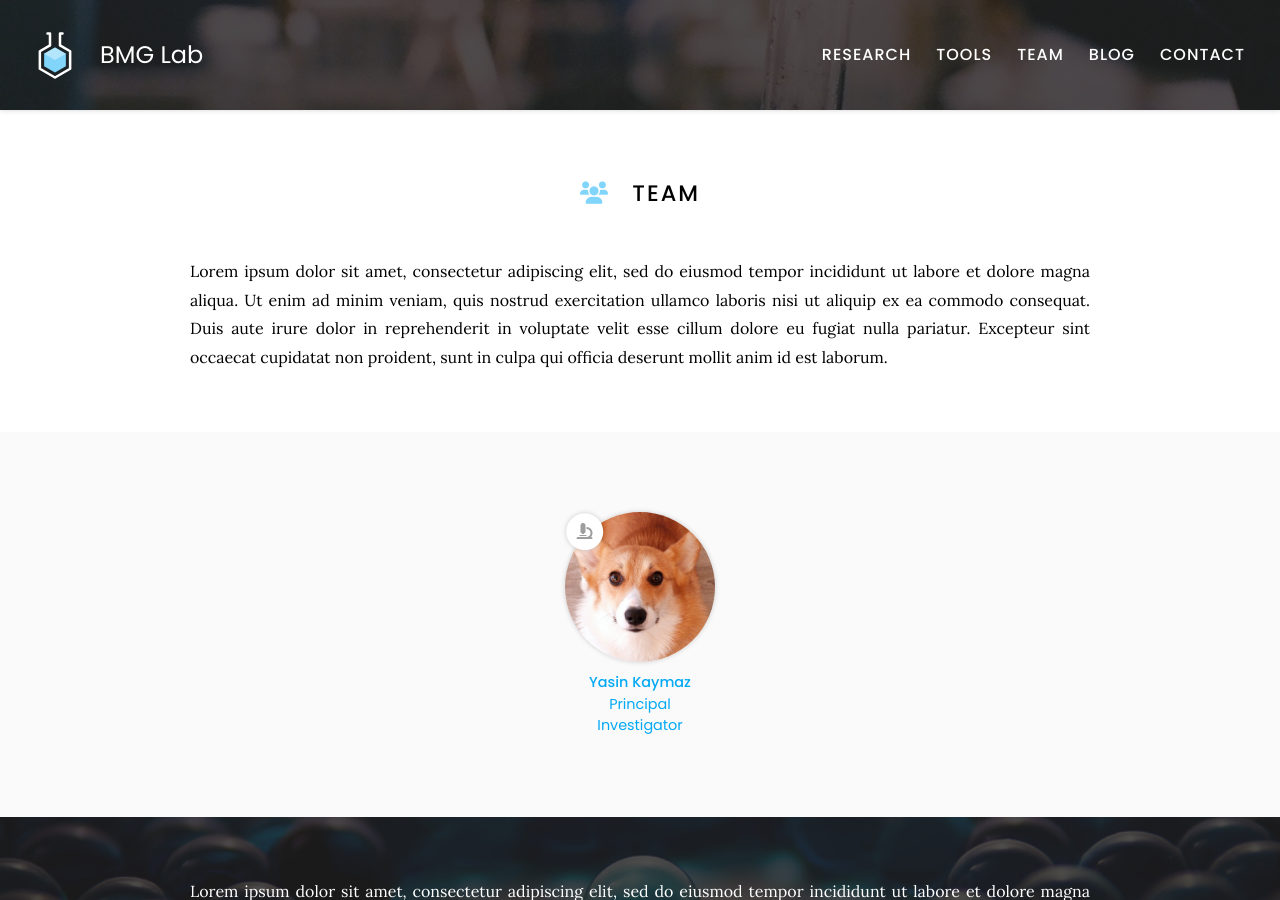
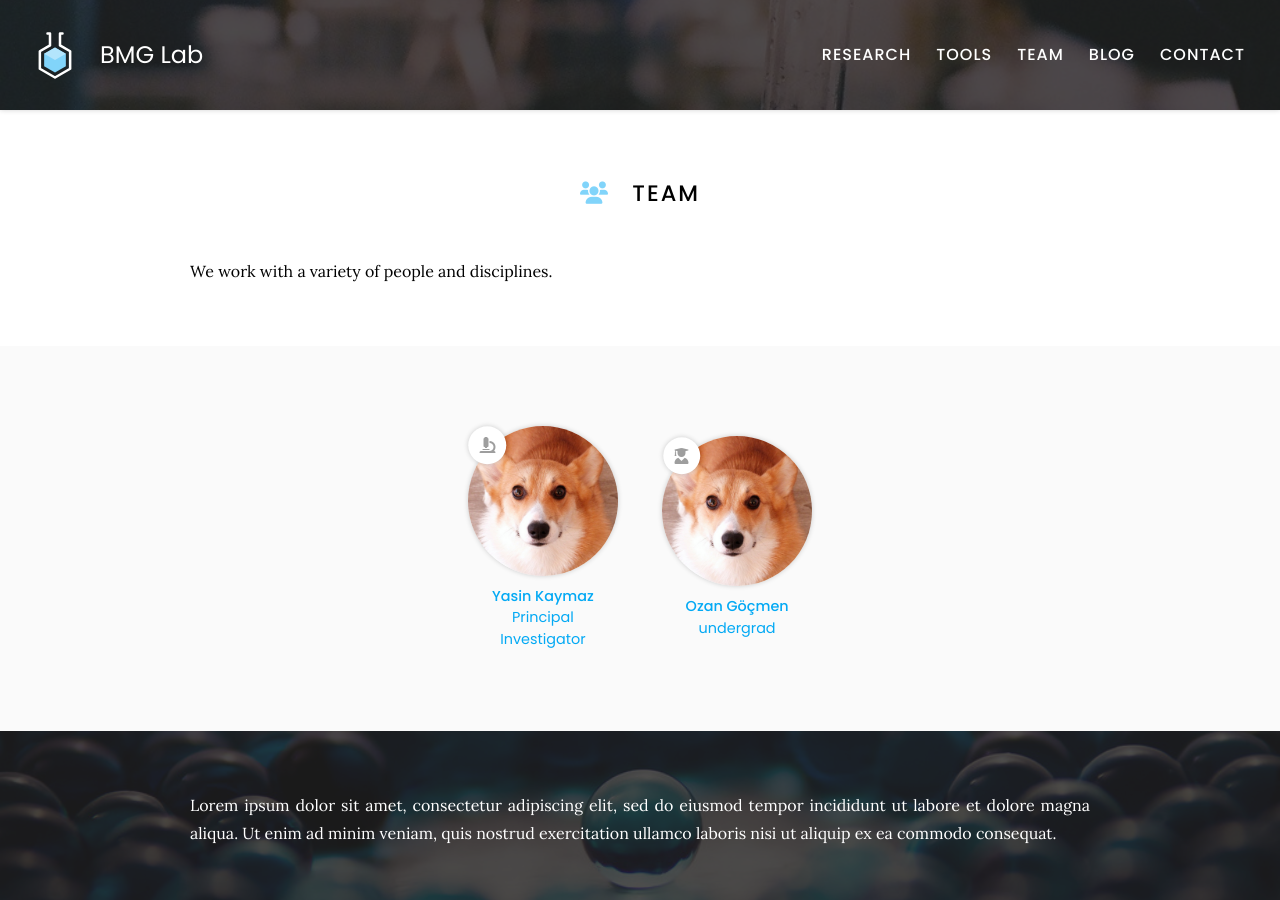
Before and after one commit to BMGLab/bmglab.github.io, a Jekyll site: the page built from team/index.md, in a window 1280 px wide and 900 px high. Built offline with Jekyll 4.4.1, drawn with Linux system fonts in a browser that asks for light colours.

Commit message:
Update index.md

```diff
--- a/team/index.md
+++ b/team/index.md
@@ -7,10 +7,7 @@ nav:
 
 # <i class="fas fa-users"></i>Team
 
-Lorem ipsum dolor sit amet, consectetur adipiscing elit, sed do eiusmod tempor incididunt ut labore et dolore magna aliqua.
-Ut enim ad minim veniam, quis nostrud exercitation ullamco laboris nisi ut aliquip ex ea commodo consequat.
-Duis aute irure dolor in reprehenderit in voluptate velit esse cillum dolore eu fugiat nulla pariatur.
-Excepteur sint occaecat cupidatat non proident, sunt in culpa qui officia deserunt mollit anim id est laborum.
+We work with a variety of people and disciplines.
 
 {% include section.html %}
 
@@ -24,7 +21,7 @@ Excepteur sint occaecat cupidatat non proident, sunt in culpa qui officia deseru
   include list.html
   data="members"
   component="portrait"
-  filters="role: phd"
+  filters="role: undergrad"
 %}
 {%
   include list.html
```
